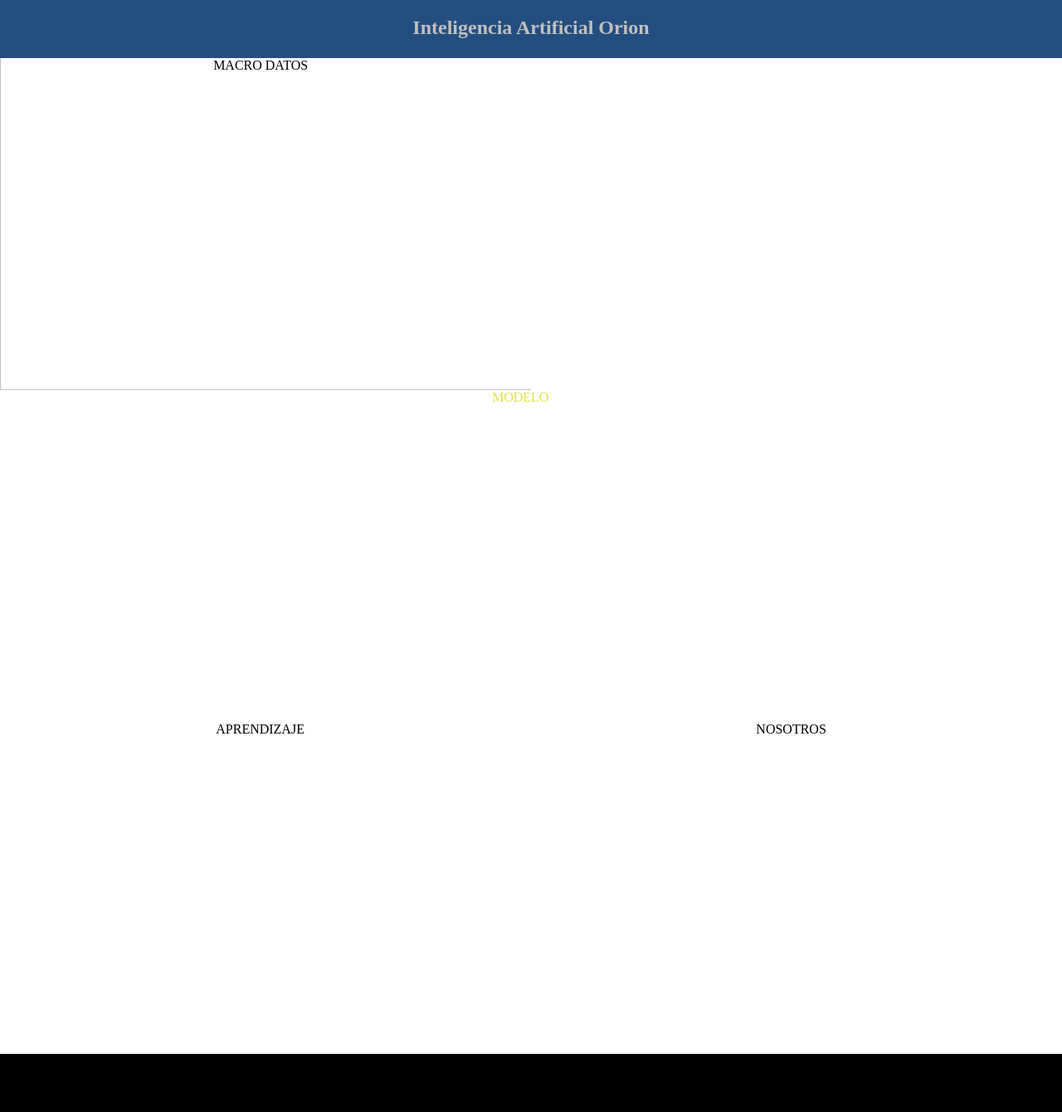
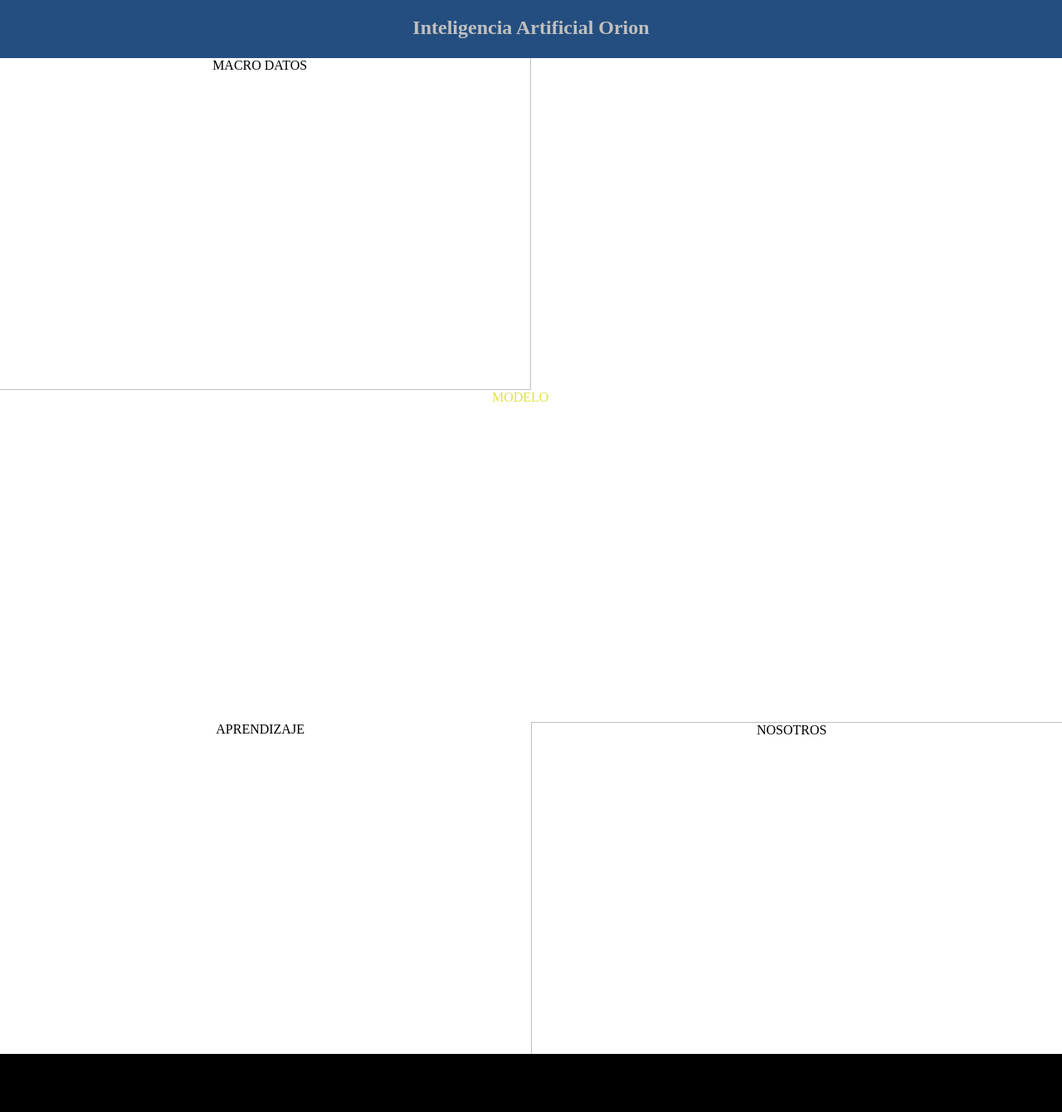
Before and after one commit to PT-Adrian/orionworkflow.github.io, a Jekyll site: the page built from index.md, in a window 1280 px wide. Shown: the whole page at 83% size. Built offline with Jekyll 4.4.1, drawn with Linux system fonts in a browser that asks for light colours; our own code applies the rules of GitHub Pages for plain Markdown files.

Commit message:
Update style.css

```diff
--- a/assets/css/style.css
+++ b/assets/css/style.css
@@ -212,7 +212,7 @@ span{
      width:50%;
      height:400px;
      color:black;
-     border-left:1px solid silver;
+     border-right:1px solid silver;
      border-bottom:1px solid silver;
 }
 }
@@ -232,7 +232,8 @@ span{
      width:50%;
      height:400px;
      color:black;
-
+     border-top:1px solid silver;
+     border-left:1px solid silver;
 }
 
 
```
